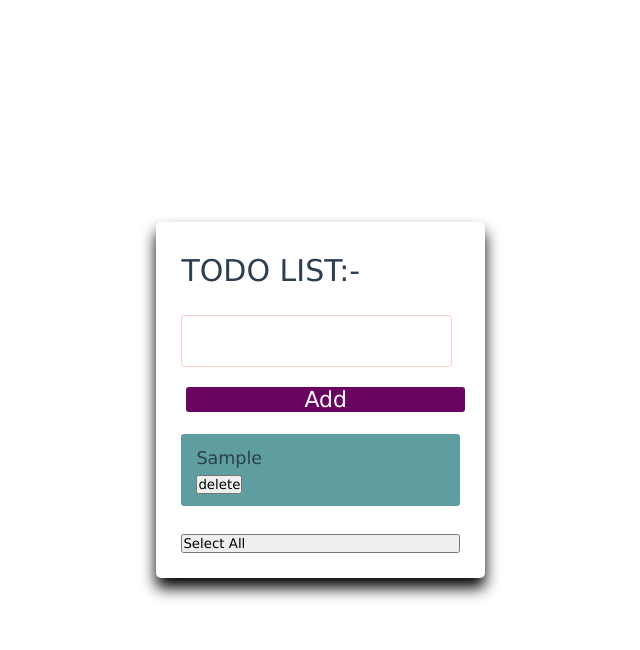
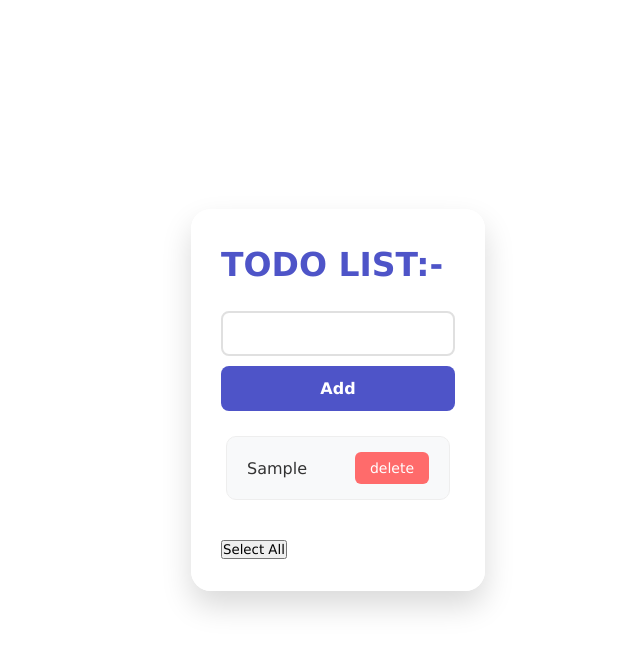
Before and after one commit to mohra-wagdy-dev/ToDo-App, a Vue app: page / in a window 1280 px wide. Both pictures are taken after typing "Sample" into the empty fields and a click on the button "Add". Shown: the top 650 px of the page, without its empty margins (155-795 px from the left). Built offline with nearby package versions, Linux system fonts and the light colour scheme.

Commit message:
last update

```diff
--- a/src/App.vue
+++ b/src/App.vue
@@ -1,32 +1,34 @@
 <script>
-import {ref} from "vue"
-export default{
-   setup(){
-   const todos= ref([])
-   const newTodo= ref("")
- function create(){
+import { ref } from "vue"
+export default {
+  setup() {
+    const todos = ref([])
+    const newTodo = ref("")
+    function create() {
       todos.value.push({
-    id:Date.now(),
-    content:newTodo.value,
+        id: Date.now(),
+        content: newTodo.value,
         completed: false
       })
-  newTodo.value=''
+      newTodo.value = ''
     }
 
-function remove(item){
-  todos.value.splice(todos.value.indexOf(item),1)
+    function remove(item) {
+      todos.value.splice(todos.value.indexOf(item), 1)
     }
-function completed(item){
-item.completed= !item.completed
+    function completed(item) {
+      item.completed = !item.completed
     }
-function markAll(){
+    function markAll() {
       todos.value.forEach((todo) => todo.completed = true)
     }
-   return{
+    return {
       todos,
       newTodo,
       create,
-    remove
+      remove,
+      completed,
+      markAll
     }
   }
 }
@@ -43,7 +45,7 @@ function markAll(){
     </div>
     <ul class="todolist">
       <li v-for="item in todos" :key="item.id" class="todo-item">
-        <h3 :class="{ done: item.completed }" @click="completed">
+        <h3 :class="{ done: item.completed }" @click="completed(item)">
           {{ item.content }}
         </h3>
         <button @click="remove(item)">delete</button>
@@ -62,79 +64,164 @@ function markAll(){
   font-family: "Lucida Sans", "Lucida Sans Regular", "Lucida Grande",
     "Lucida Sans Unicode", Geneva, Verdana, sans-serif;
 }
+
 body {
   width: 100%;
-  height: 100vh;
-  padding: 10px;
-  background: darkslategray;
+  min-height: 100vh;
+  padding: 20px;
+  background: linear-gradient(135deg, #4e54c8, #8f94fb);
+  display: flex;
+  justify-content: center;
+  align-items: center;
 }
+
 .wrapper {
-  background: #fff;
-  max-width: 400px;
-  margin: 120px auto;
+  background: rgba(255, 255, 255, 0.95);
+  max-width: 500px;
   width: 100%;
-  padding: 25px;
-  border-radius: 5px;
-  box-shadow: 0px 10px 15px black;
+  padding: 30px;
+  border-radius: 20px;
+  box-shadow: 0 15px 30px rgba(0, 0, 0, 0.15);
+  backdrop-filter: blur(10px);
 }
+
+h1 {
+  color: #4e54c8;
+  margin-bottom: 20px;
+  font-size: 2.2em;
+  font-weight: 700;
+}
+
+.inputField {
+  display: flex;
+  flex-direction: column;
+  gap: 10px;
+}
+
 input {
-  width: 97%;
-  margin: 20px 0;
-  height: 100%;
-  border-radius: 3px;
-  border: 1px solid #fcc;
-  font-size: 17px;
-  padding: 15px 5px;
+  width: 100%;
+  height: 45px;
+  border-radius: 8px;
+  border: 2px solid #e0e0e0;
+  font-size: 16px;
+  padding: 0 15px;
+  transition: all 0.3s ease;
+  background: white;
+}
+
+input:focus {
+  border-color: #4e54c8;
+  outline: none;
+  box-shadow: 0 0 10px rgba(78, 84, 200, 0.2);
+}
+
+form button {
+  width: 100%;
+  height: 45px;
+  border: none;
+  color: #fff;
+  font-size: 16px;
+  font-weight: 600;
+  background: #4e54c8;
+  cursor: pointer;
+  border-radius: 8px;
   transition: all 0.3s ease;
 }
-form button {
-  width: 100%;
-  height: 100%;
-  border: none;
-  margin-left: 5px;
-  color: #fff;
-  font-size: 22px;
-  outline: none;
-  background: rgb(105, 4, 97);
-  cursor: pointer;
-  border-radius: 3px;
-  transition: all 0.3s ease;
+
+form button:hover {
+  background: #8f94fb;
+  transform: translateY(-2px);
+  box-shadow: 0 5px 15px rgba(78, 84, 200, 0.3);
 }
-.wrapper .todolist {
-  margin-top: 20px;
-  max-height: 250px;
-  overflow: auto;
+
+.todolist {
+  margin: 25px 0;
+  max-height: 350px;
+  overflow-y: auto;
+  padding: 0 5px;
 }
+
+.todolist::-webkit-scrollbar {
+  width: 5px;
+}
+
+.todolist::-webkit-scrollbar-track {
+  background: #f1f1f1;
+  border-radius: 25px;
+}
+
+.todolist::-webkit-scrollbar-thumb {
+  background: #4e54c8;
+  border-radius: 25px;
+}
+
 .todo-item {
   position: relative;
   list-style: none;
-  margin-bottom: 8px;
-  background: cadetblue;
-  border-radius: 3px;
-  padding: 10px 15px;
-  cursor: default;
-  overflow: hidden;
-  word-wrap: break-word;
+  margin-bottom: 12px;
+  background: #f8f9fa;
+  border-radius: 10px;
+  padding: 15px 20px;
+  cursor: pointer;
+  display: flex;
+  justify-content: space-between;
+  align-items: center;
+  transition: all 0.3s ease;
+  border: 1px solid #eee;
 }
-.footer {
-  display: flex;
-  width: 100%;
-  margin-top: 20px;
-  align-items: center;
-  justify-content: space-between;
+
+.todo-item:hover {
+  transform: translateX(5px);
+  background: #fff;
+  box-shadow: 0 5px 15px rgba(0, 0, 0, 0.05);
 }
-.footer button {
-  padding: 6px 10px;
-  border-radius: 7px;
+
+.todo-item h3 {
+  margin: 0;
+  font-size: 16px;
+  color: #333;
+  font-weight: 500;
+  transition: all 0.3s ease;
+}
+
+.todo-item h3.done {
+  text-decoration: line-through;
+  color: #999;
+}
+
+.todo-item button {
+  background: #ff6b6b;
   border: none;
   color: #fff;
-  background-color: rgb(177, 126, 126);
+  padding: 8px 15px;
+  border-radius: 6px;
   cursor: pointer;
+  transition: all 0.3s ease;
+  font-size: 14px;
+  font-weight: 500;
 }
-.done {
-  text-decoration: line-through;
+
+.todo-item button:hover {
+  background: #ff4c4c;
+  transform: scale(1.05);
 }
-.item {
+
+.footer button {
+  padding: 12px 25px;
+  border-radius: 8px;
+  border: none;
+  color: #fff;
+  background-color: #4e54c8;
   cursor: pointer;
+  font-size: 15px;
+  font-weight: 600;
+  transition: all 0.3s ease;
+  margin-top: 10px;
+}
+
+.footer button:hover {
+  background-color: #8f94fb;
+  transform: translateY(-2px);
+  box-shadow: 0 5px 15px rgba(78, 84, 200, 0.3);
 }
 </style>
```
Lines whose indentation alone changed are shown as unchanged.
